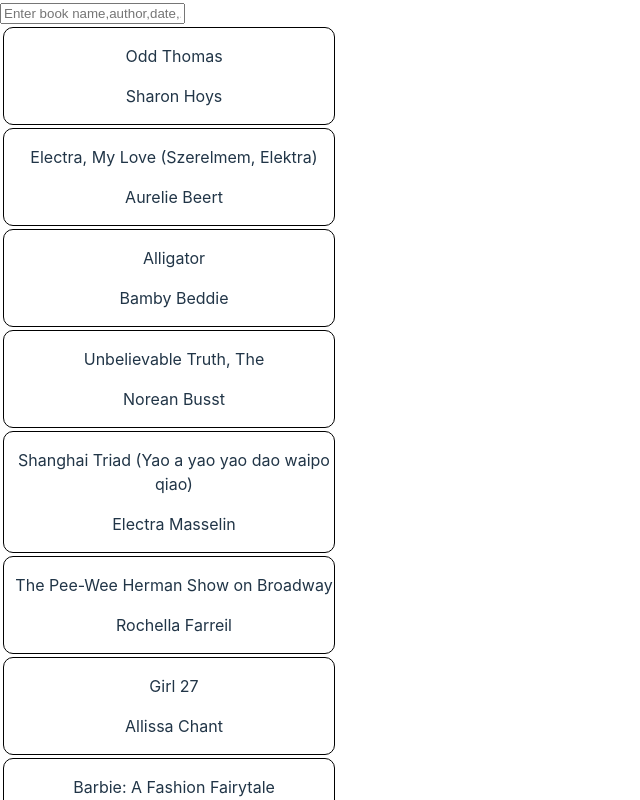
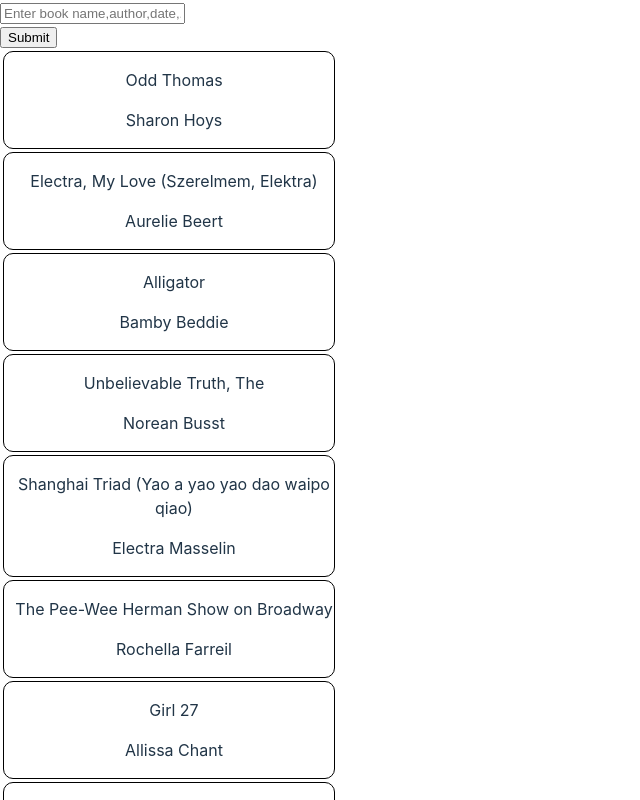
Before and after one commit to Ree-m/Book-Finder, a React (Vite) app: page / in a window 1280 px wide. Shown: the top 800 px of the page, without its empty margins (0-640 px from the left). Built offline with nearby package versions, Linux system fonts and the light colour scheme.

Commit message:
search working on typing

```diff
--- a/src/App.jsx
+++ b/src/App.jsx
@@ -4,22 +4,32 @@ import Data from "../mock-data.json"
 
 function App() {
   // const [count, setCount] = useState(0)
-  const [input,setInput]=useState("")
+  const [input, setInput] = useState("")
+
+  const onSubmit = (e) => {
+    e.preventDefault()
+    console.log("submit")
+  }
 
   return (
     <div className="App">
-     <input placeholder='Enter book name,author,date,...' onChange={(e)=> setInput(e.target.value)} />
+      <form className="search-bar" onSubmit={onSubmit}>
+        <div className="form-control">
+          <input type="text" placeholder='Enter book name,author,date,...' onChange={(e)=> setInput(e.target.value)} />
+        </div>
+        <input value="Submit" type="submit"  />
+      </form>
 
       {
-      Data.filter((book)=>{
-        if(input==""){
+        Data.filter((book) => {
+          if (input == "") {
             // if input is empty
             return book
-        }else if(book.title.toLowerCase().includes(input.toLowerCase())){
+          } else if (book.title.toLowerCase().includes(input.toLowerCase())) {
             return book
           }
         })
-      .map((book)=>(
+          .map((book) => (
             <div className="box" key={book.id}>
               <p>{book.title}</p>
               <p>{book.author}</p>
```
Lines whose indentation alone changed are shown as unchanged.
